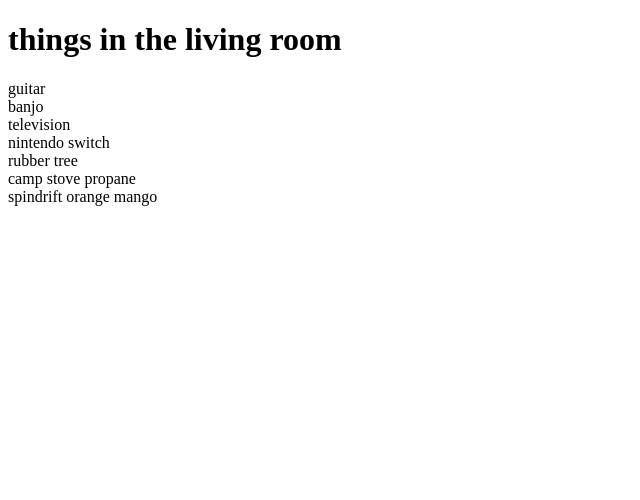
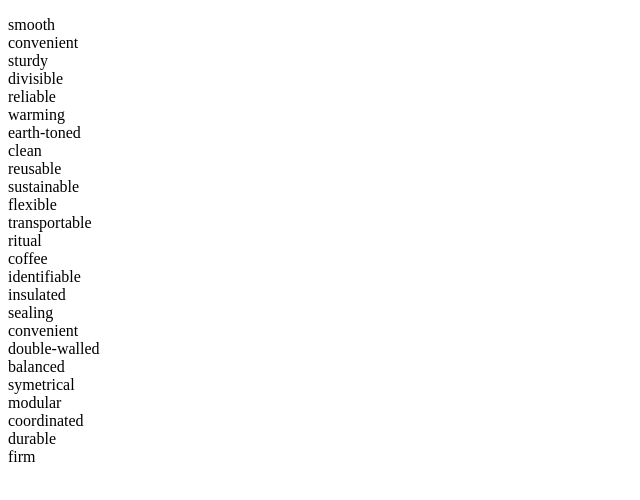
Before and after one commit to bethanyrennard/interactive, a plain HTML site: page exercise-001.html in a window 1280 px wide. Shown: the whole page, without its empty margins (0-640 px from the left). Drawn offline with Linux system fonts and the light colour scheme.

Commit message:
p001, page 1

```diff
--- a/exercise-001.html
+++ b/exercise-001.html
@@ -6,15 +6,32 @@
 		</title>
 	</head>
 	<body>
-		<h1>things in the living room</h1>
 		<p>
-			guitar<br>
-			banjo<br>
-			television<br>
-			nintendo switch<br>
-			rubber tree<br>
-			camp stove propane<br>
-			spindrift orange mango<br>
+			smooth<br>
+			convenient<br>
+			sturdy<br>
+			divisible<br>
+			reliable<br>
+			warming<br>
+			earth-toned<br>
+			clean<br>
+			reusable<br>
+			sustainable<br>
+			flexible<br>
+			transportable<br>
+			ritual<br>
+			coffee<br>
+			identifiable<br>
+			insulated<br>
+			sealing<br>
+			convenient<br>
+			double-walled<br>
+			balanced<br>
+			symetrical<br>
+			modular<br>
+			coordinated<br>
+			durable<br>
+			firm<br>
 		</p>
 	</body>
 </html>
```
Also changed, not shown: index.html (+4 -13 lines).
